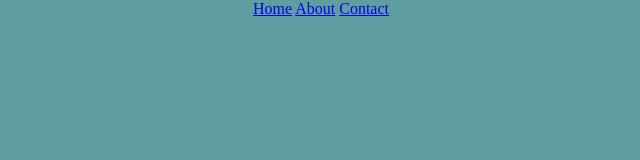
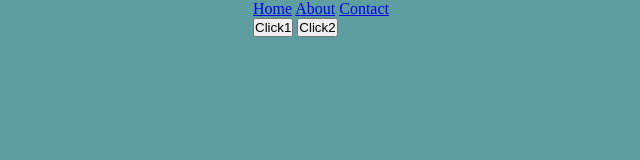
Before and after one commit to BunyodErmatov/loyixa, a plain HTML site: page index.html in a window 1280 px wide. Shown: the whole page, without its empty margins (319-959 px from the left). Drawn offline with Linux system fonts and the light colour scheme.

Commit message:
2-flialda 2 ta button qo'shildi

```diff
--- a/index.html
+++ b/index.html
@@ -16,6 +16,8 @@
             <a href="#">Contact</a>
           </li>
         </ul>
+        <button>Click1</button>
+        <button>Click2</button>
       </nav>
     </header>
   </body>
```
